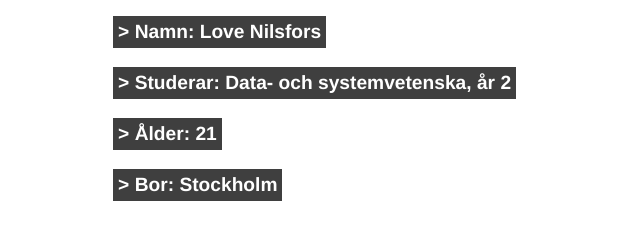
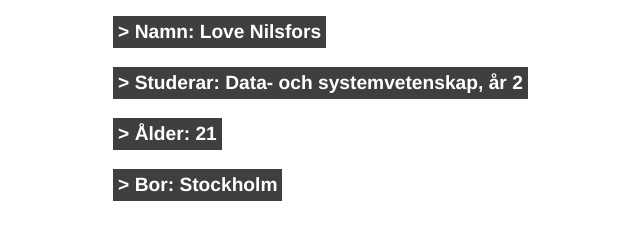
Before and after one commit to loer99/loer99.github.io, a plain HTML site: page index.html in a window 1280 px wide. Shown: the part 534-773 px from the top of the page, 292-932 px from the left. Drawn offline with Linux system fonts and the light colour scheme.

Commit message:
spell check

```diff
--- a/index.html
+++ b/index.html
@@ -196,7 +196,7 @@
         <p>Studerar för närvarande Data- och systemvetenskap, tar gärna extrajobb, se färdigheter</p>
         <p>Om mig: </p>
         <p>> Namn: Love Nilsfors</p>
-        <p>> Studerar: Data- och systemvetenska, år 2</p>
+        <p>> Studerar: Data- och systemvetenskap, år 2</p>
         <p>> Ålder: 21</p>
         <p>> Bor: Stockholm</p>
 
```
